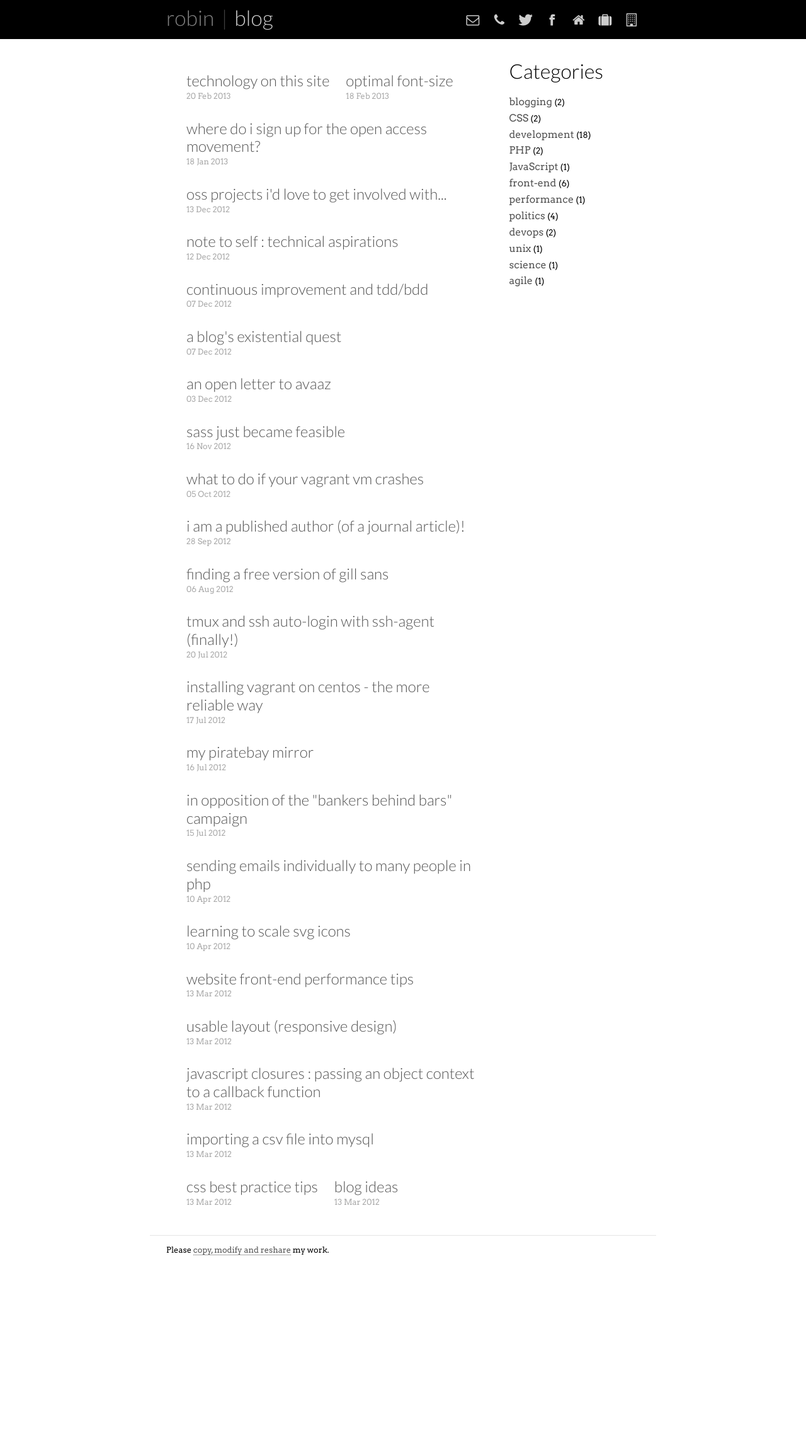
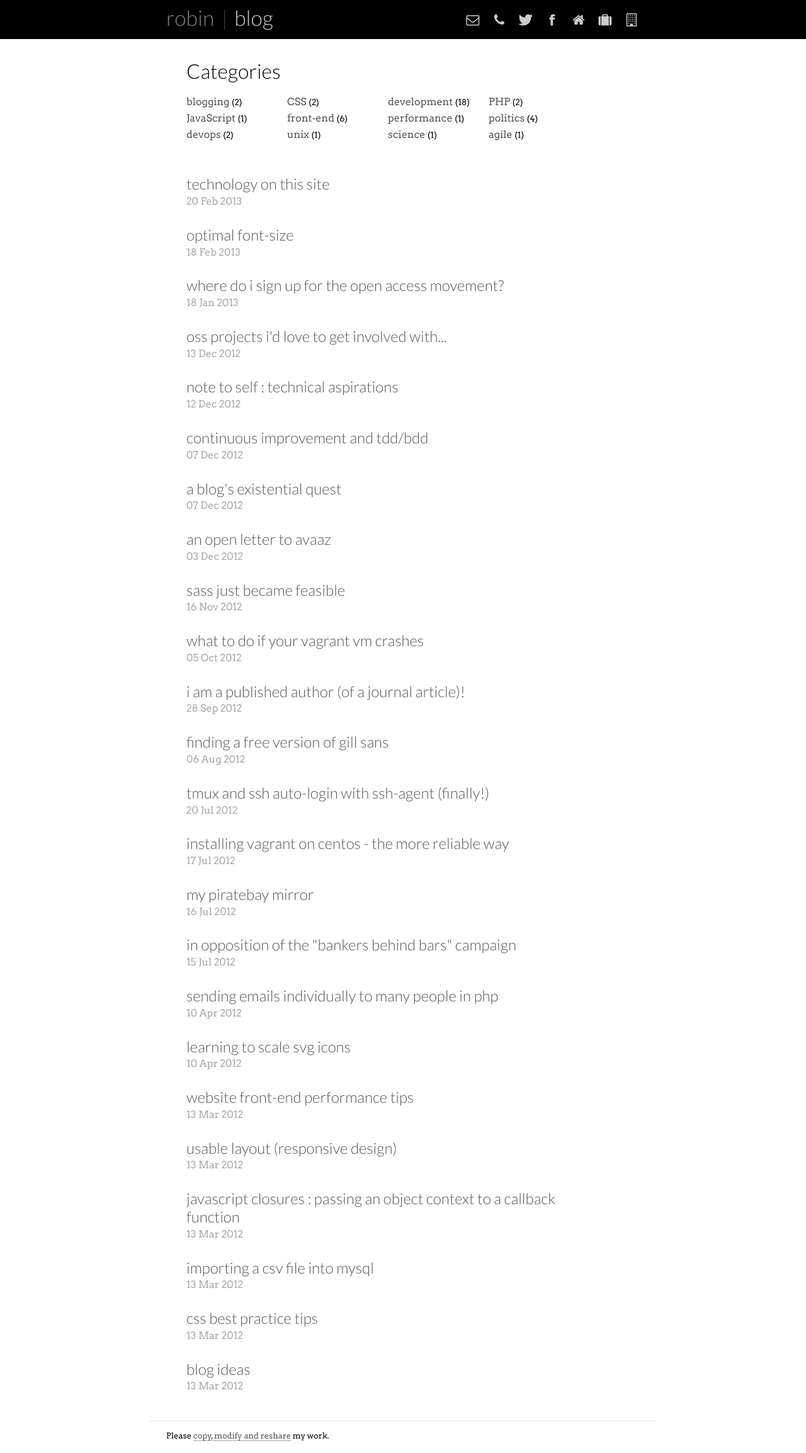
Before and after one commit to nottrobin/robinwinslow.uk, a Jekyll site: the page built from index.html, in a window 1280 px wide. Shown: the whole page at 63% size. Built offline with Jekyll 4.4.1, drawn with Linux system fonts in a browser that asks for light colours; Markdown is read by kramdown in place of the engine named in the settings; before the commit the page ends 2012 px from its top, so only the background shows below that.

Commit message:
Change layout so categories are always at the top of post lists

```diff
--- a/css/rstandard.css
+++ b/css/rstandard.css
@@ -105,13 +105,8 @@ article h1 {
 body>article, header>aside, footer>aside {
     margin: 0 auto 0 auto;
     padding: 0 1.618rem;
-	overflow: hidden;
 }
 body>article { max-width: 43rem; }
-.dark body>article {
-	padding-right: 0;
-	max-width: 47rem;
-}
 header>aside, footer>aside { max-width: 47rem; }
 
 /* Header */
@@ -145,10 +140,9 @@ footer aside {
 	border-color: rgba(255, 255, 255, 0.1);
 }
 
-article date {
+date {
 	display: block;
 	opacity: 0.5;
-	font-size: 0.8em;
 }
 section {
 	overflow: hidden;
@@ -157,7 +151,6 @@ section {
 section article {
 	padding: 1rem;
 	margin: 1.618rem 1.618rem 0 0;
-	float: left;
 	padding: 0;
 	color: #000;
 }
@@ -166,9 +159,10 @@ section article {
 	padding: 1rem;
 	display: block;
 	color: inherit;
+	opacity: 0.7;
 }
 section article a:hover {
-	opacity: 0.8;
+	opacity: 1;
 }
 section article h1 {
 	font-size: 1.5em;
@@ -177,18 +171,16 @@ section article h1 {
 }
 
 nav {
-	float: right;
-	border-left: 1px solid rgba(255, 255, 255, 0.3);
-	padding: 0 1.618rem;
 	margin-top: 2rem;
-	max-width: 10rem;
-}
-nav h1 {
-	margin-top: 0;
 }
 nav ul {
 	list-style-type: none;
 	padding: 0;
+	overflow: hidden;
+}
+nav li {
+	float: left;
+	width: 10rem;
 }
 
 .headless {
@@ -196,20 +188,6 @@ nav ul {
 }
 
 @media all and (max-width: 35rem) {
-	nav {
-		float: none;
-		width: auto;
-		max-width: none;
-		padding-left: 0;
-		border-left: none;
-	}
-	nav ul {
-		overflow: hidden;
-	}
-	nav li {
-		float: left;
-		width: 10rem;
-	}
 	header address, header hgroup {
 		float: none;
 	}
```
